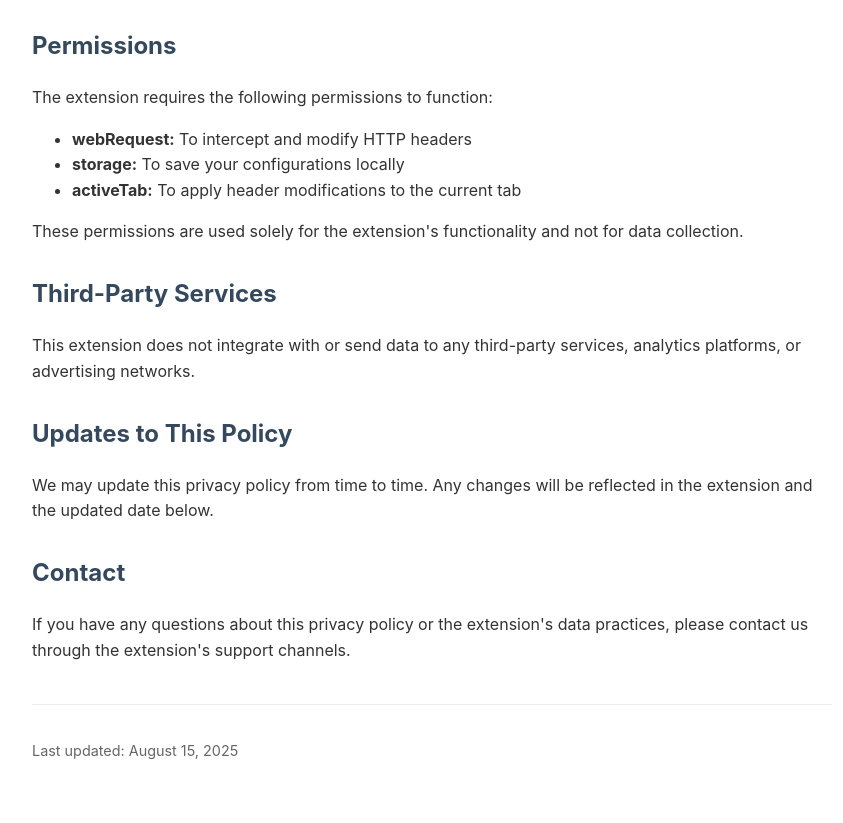
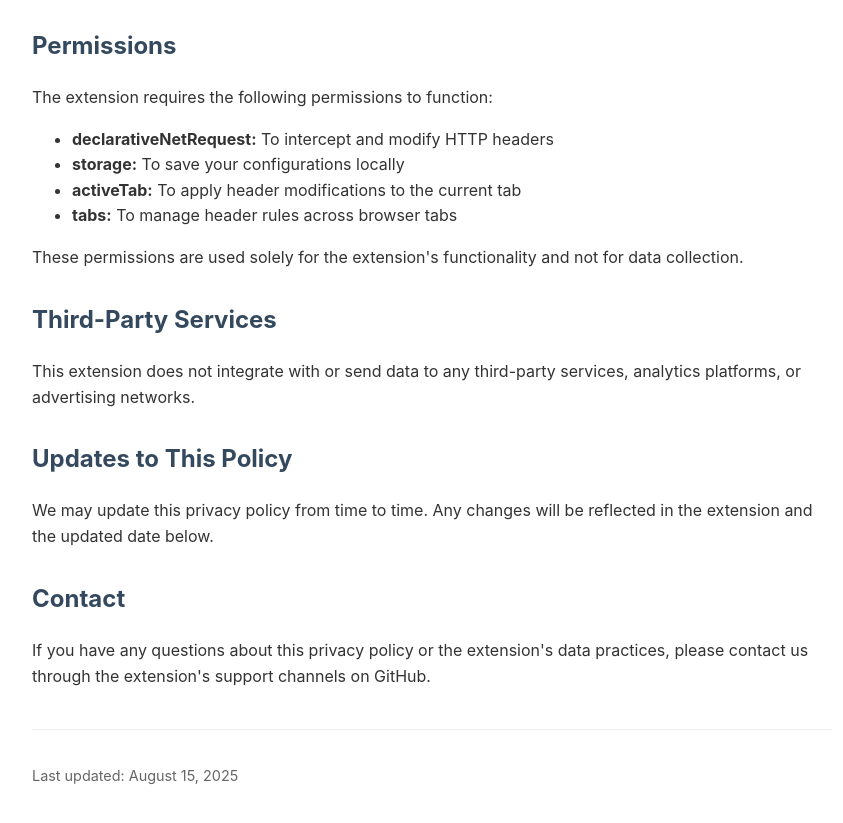
Before and after one commit to testacode/header-editor-pro-free, a browser extension: page privacy.html in a window 1280 px wide. Shown: the part 727-1550 px from the top of the page, without its empty margins (208-1051 px from the left). Drawn offline with Linux system fonts and the light colour scheme.

```diff
--- a/src/pages/privacy.html
+++ b/privacy.html
@@ -74,9 +74,10 @@
       The extension requires the following permissions to function:
     </p>
     <ul>
-      <li><strong>webRequest:</strong> To intercept and modify HTTP headers</li>
+      <li><strong>declarativeNetRequest:</strong> To intercept and modify HTTP headers</li>
       <li><strong>storage:</strong> To save your configurations locally</li>
       <li><strong>activeTab:</strong> To apply header modifications to the current tab</li>
+      <li><strong>tabs:</strong> To manage header rules across browser tabs</li>
     </ul>
     <p>
       These permissions are used solely for the extension's functionality and not for data collection.
@@ -97,7 +98,7 @@
     <h2>Contact</h2>
     <p>
       If you have any questions about this privacy policy or the extension's data practices,
-      please contact us through the extension's support channels.
+      please contact us through the extension's support channels on GitHub.
     </p>
 
     <div class="footer">
```
Also changed, not shown: src/manifest.json.
